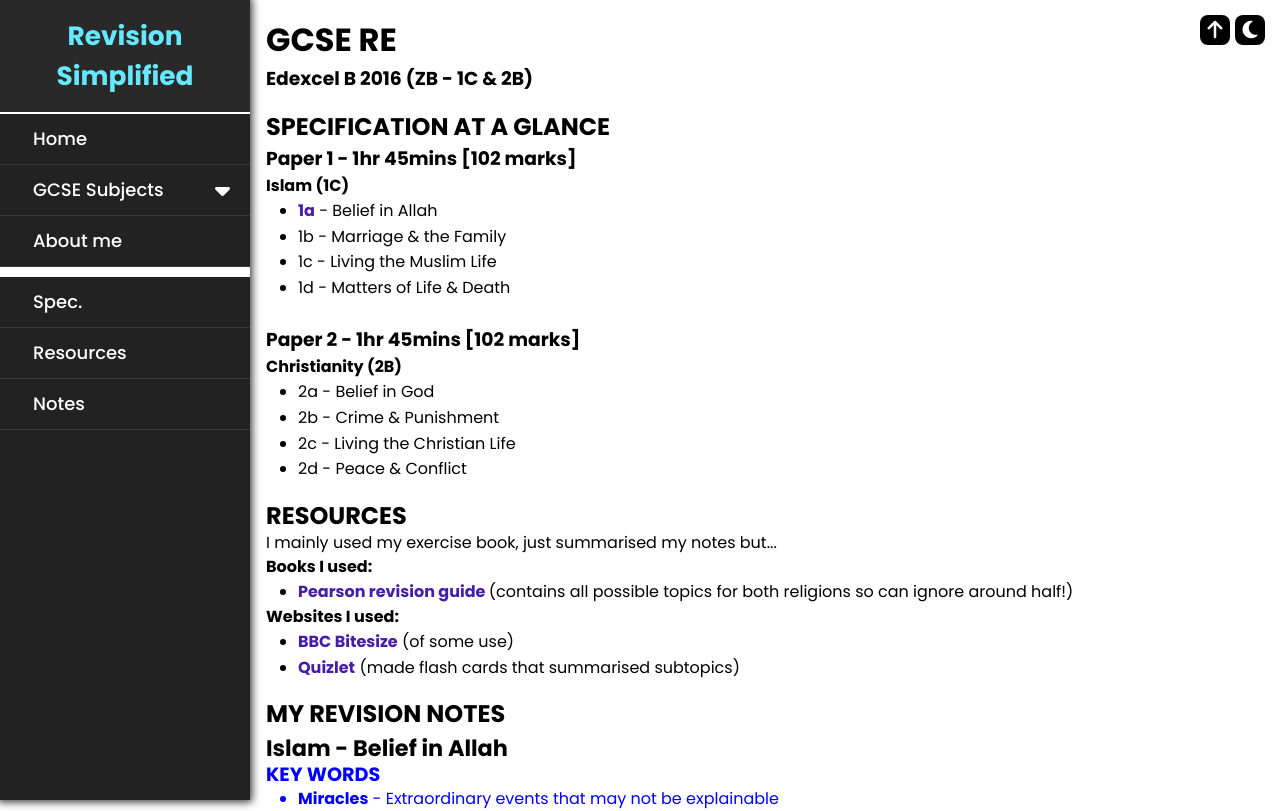
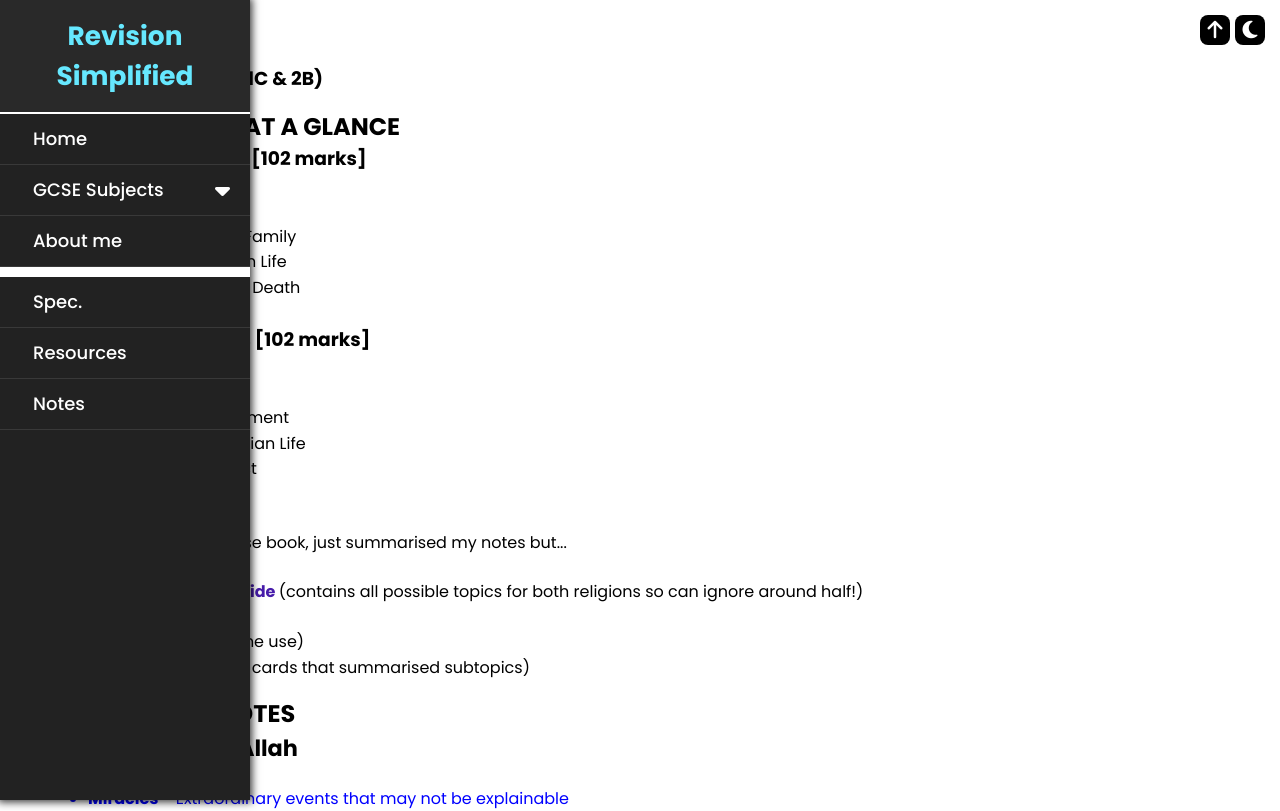
Before and after one commit to HarryD05/revision-simplified, a React (Create React App) app: page /#/subjects/GCSE_RE in a window 1280 px wide. Shown: the top 811 px of the page. Built offline with nearby package versions, Linux system fonts and the light colour scheme.

Commit message:
Stopped text moving during side nav opening

```diff
--- a/src/App.js
+++ b/src/App.js
@@ -27,7 +27,7 @@ const App = () => {
     <Router>
       <Navbar />
 
-      <main className="full">
+      <main>
         <Switch>
           <Redirect from="/" to="/home" exact />
           <Route exact path="/home" component={Home} />
--- a/src/components/navigation/Navbar.js
+++ b/src/components/navigation/Navbar.js
@@ -26,7 +26,6 @@ const Navbar = props => {
     if (viewContext.isMini) {
       let toggle = document.querySelector('.toggle-btn');
       let nav = document.querySelector('nav');
-      let main = document.querySelector('main');
       let bodyClasses = document.querySelector('body').classList;
 
       if (isOpen) {
@@ -37,10 +36,6 @@ const Navbar = props => {
         if (nav) {
           let navClasses = nav.classList;
           navClasses.remove('show');
-        }
-        if (main) {
-          let mainClasses = main.classList;
-          mainClasses.add('full');
         }
 
         bodyClasses.remove('locked');
@@ -53,10 +48,6 @@ const Navbar = props => {
         if (nav) {
           let navClasses = nav.classList;
           navClasses.add('show');
-        }
-        if (main) {
-          let mainClasses = main.classList;
-          mainClasses.remove('full');
         }
 
         bodyClasses.add('locked');
--- a/src/index.scss
+++ b/src/index.scss
@@ -70,15 +70,11 @@ body.locked {
 /* Main container */
 main {
   width: calc(100% - var(--nav-width) - 2rem);
-  margin-left: var(--nav-width);
+  width: calc(100% - 40px);
+  margin-left: 40px;
   padding: 1rem;
 
   transition: all 0.4s ease;
-}
-
-.full {
-  width: calc(100% - 40px);
-  margin-left: 40px;
 }
 
 /* Defaults for typography */
```
